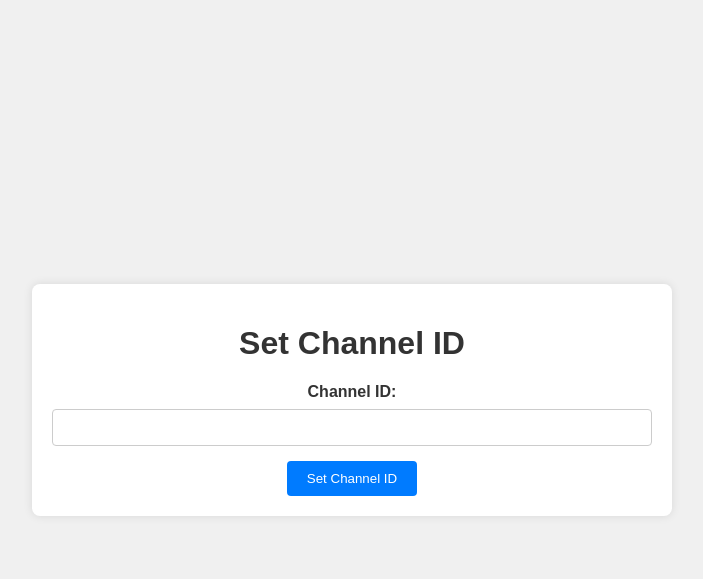
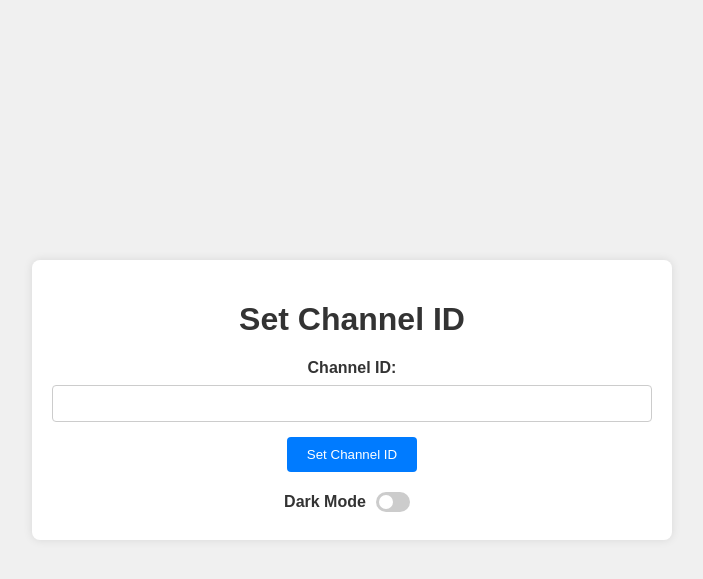
Before and after one commit to GameProductions/gprdb, a Flask app: page /set_channel_id in a window 1280 px wide. Shown: the top 579 px of the page, without its empty margins (288-991 px from the left). Run offline with Flask 3, Linux system fonts and the light colour scheme; some libraries are stand-ins or nearby versions.

Commit message:
Implement dark mode toggle in control panel, dashboard, and index templates

```diff
--- a/webapp/templates/control_panel.html
+++ b/webapp/templates/control_panel.html
@@ -297,7 +297,7 @@
 </head>
 <body>
     <div class="dark-mode-switch">
-        <label class="">Dark Mode</label>
+        <label>Dark Mode</label>
         <label class="switch">
             <input type="checkbox" id="dark-mode-toggle">
             <span class="slider round"></span>
--- a/webapp/templates/index.html
+++ b/webapp/templates/index.html
@@ -137,7 +137,7 @@
 </head>
 <body class="">
     <div class="dark-mode-switch">
-        <label class="">Dark Mode</label>
+        <label>Dark Mode</label>
         <label class="switch">
             <input type="checkbox" id="dark-mode-toggle">
             <span class="slider round"></span>
--- a/webapp/templates/set_channel_id.html
+++ b/webapp/templates/set_channel_id.html
@@ -57,6 +57,55 @@
         button[type="submit"]:hover {
             background-color: #0056b3;
         }
+        .dark-mode-switch {
+            display: flex;
+            justify-content: center;
+            align-items: center;
+            margin-top: 20px;
+        }
+        .dark-mode-switch label {
+            margin-right: 10px;
+            font-weight: bold;
+        }
+        .switch {
+            position: relative;
+            display: inline-block;
+            width: 34px;
+            height: 20px;
+        }
+        .switch input {
+            opacity: 0;
+            width: 0;
+            height: 0;
+        }
+        .slider {
+            position: absolute;
+            cursor: pointer;
+            top: 0;
+            left: 0;
+            right: 0;
+            bottom: 0;
+            background-color: #ccc;
+            transition: 0.4s;
+            border-radius: 20px;
+        }
+        .slider:before {
+            position: absolute;
+            content: "";
+            height: 14px;
+            width: 14px;
+            left: 3px;
+            bottom: 3px;
+            background-color: white;
+            transition: 0.4s;
+            border-radius: 50%;
+        }
+        input:checked + .slider {
+            background-color: #007bff;
+        }
+        input:checked + .slider:before {
+            transform: translateX(14px);
+        }
     </style>
 </head>
 <body>
@@ -67,6 +116,13 @@
             <input type="text" id="channel_id" name="channel_id" required>
             <button type="submit">Set Channel ID</button>
         </form>
+        <div class="dark-mode-switch">
+            <label>Dark Mode</label>
+            <label class="switch">
+                <input type="checkbox" id="dark-mode-toggle">
+                <span class="slider round"></span>
+            </label>
+        </div>
     </div>
 </body>
 </html>
```
Also changed, not shown: webapp/templates/dashboard.html (+56 -0 lines), webapp/templates/login.html (+55 -0 lines).
